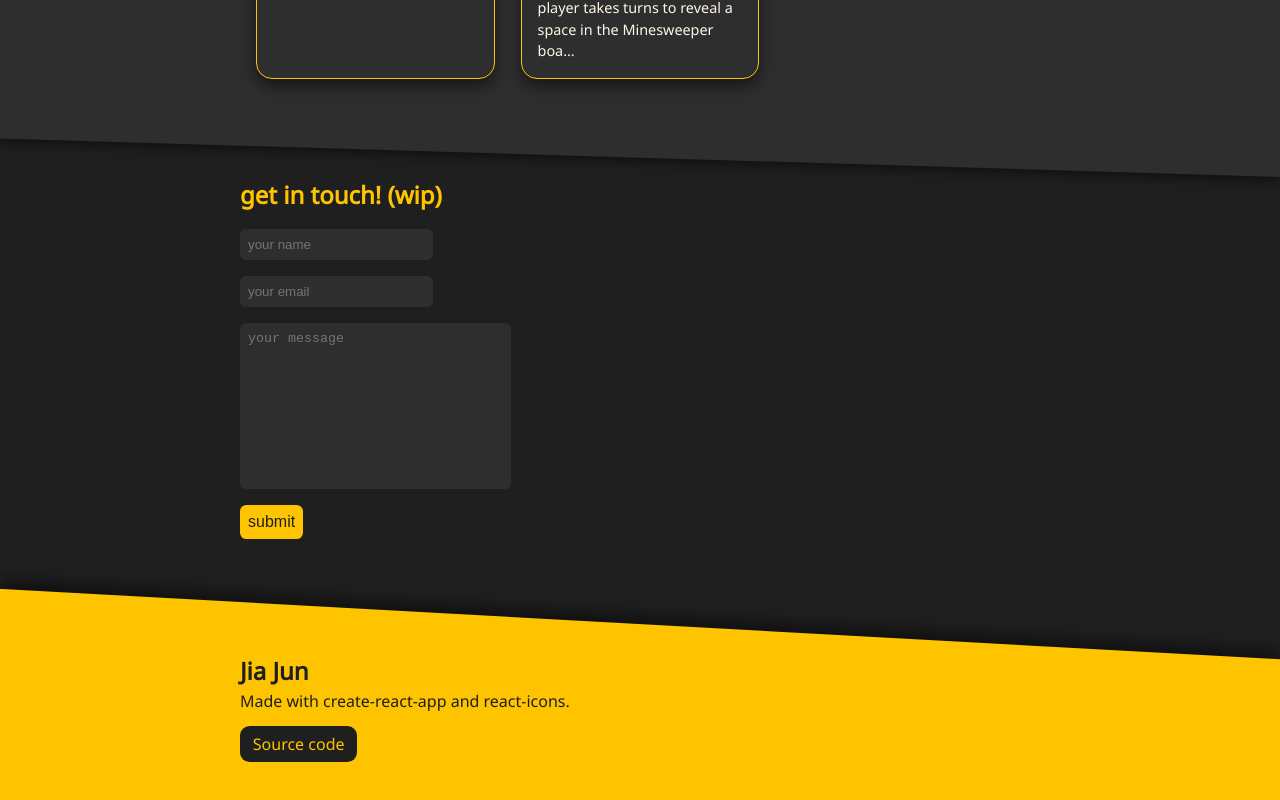
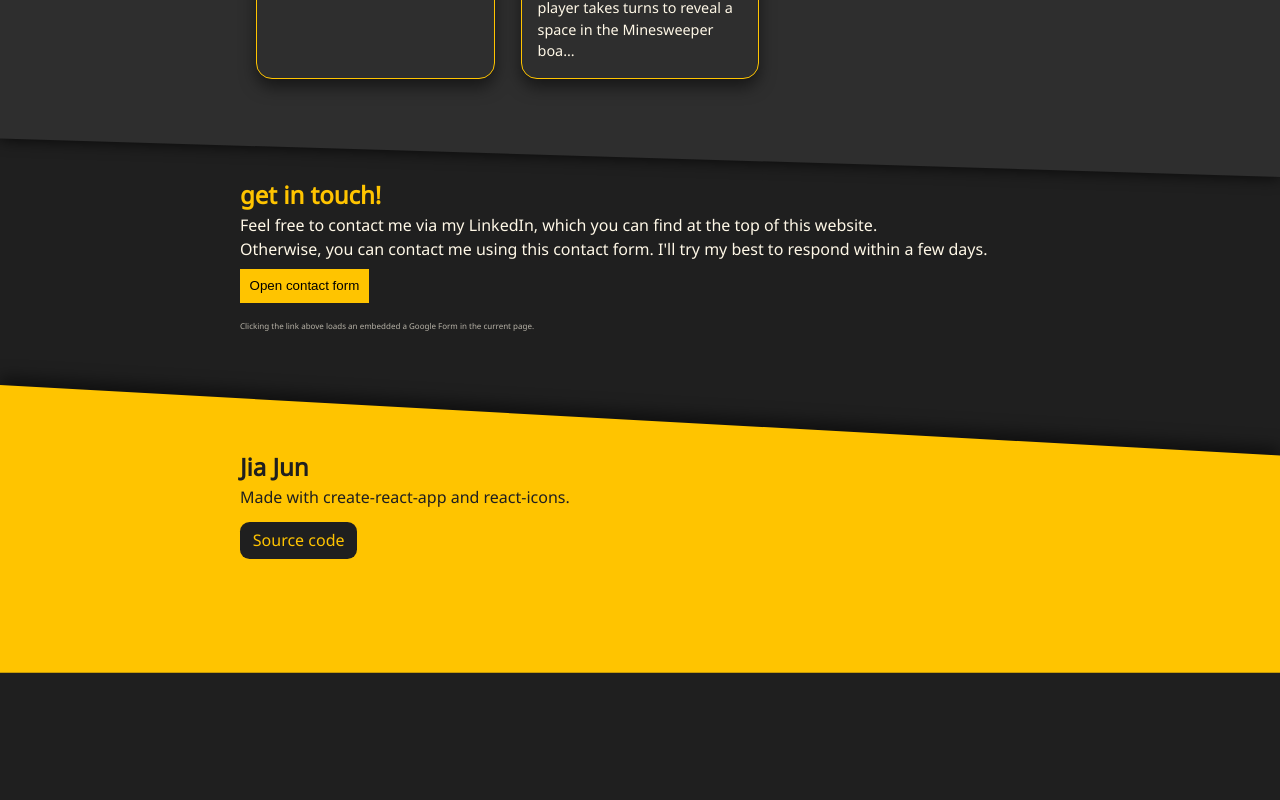
Before and after one commit to iamchenjiajun/iamchenjiajun.github.io, a React (Create React App) app: page / in a window 1280 px wide. Shown: the part 1706-2506 px from the top of the page. After the commit the page ends 2379 px from the top, so only its background shows below. Built offline with nearby package versions, Linux system fonts and the light colour scheme; the HTML template or start-up script is replaced by a standard one.

Commit message:
Add contact form

```diff
--- a/src/App.jsx
+++ b/src/App.jsx
@@ -4,7 +4,7 @@ import About from './components/page/About'
 import Skills from './components/page/Skills';
 import Footer from './components/page/Footer';
 import Projects from './components/page/Projects/Projects';
-import Contact from './components/page/Contact';
+import Contact from './components/page/Contact/Contact';
 
 function App() {
   return (
--- a/src/components/page/Contact.jsx
+++ /dev/null
@@ -1,18 +0,0 @@
-import React from 'react'
-import './contact.css'
-
-function Contact() {
-  return (
-    <section className='container contact__container' id='contact'>
-        <h2>get in touch! (wip)</h2>
-        <form action="" className='contact__form'>
-          <input className='contact__form-input' required type="text" placeholder='your name' />
-          <input className='contact__form-input' required type="email" name="" id="" placeholder='your email' />
-          <textarea className='contact__form-textarea' required name="" id="" cols="30" rows="10" placeholder='your message'></textarea>
-          <button className='contact__form-button' type="submit" disabled>submit</button>
-        </form>
-    </section>
-  )
-}
-
-export default Contact
--- /dev/null
+++ b/src/components/page/Contact/Contact.jsx
@@ -0,0 +1,23 @@
+import React, { useState } from 'react'
+import './contact.css'
+
+const contactFormElem = <iframe title='contact me' className='contact__googleform' src="https://docs.google.com/forms/d/e/1FAIpQLScc_4FeJG3O6trW_BMRTsT_1UoNM8Pp8Bw2HuY9qTWHkH1-oA/viewform?embedded=true" width="640" height="937" frameborder="0" marginheight="0" marginwidth="0">Loading…</iframe>;
+
+function Contact() {
+  const [contactForm, getContactForm] = useState(null);
+
+  return (
+    <section className='container contact__container' id='contact'>
+        <h2>get in touch!</h2>
+        <p>Feel free to contact me via my LinkedIn, which you can find at the top of this website.</p>
+        <p>Otherwise, you can contact me using this contact form. I'll try my best to respond within a few days.</p>
+        <div className='contact__form'>
+          <button className='contact__form-button' onClick={() => getContactForm(contactFormElem)}>Open contact form</button>
+          <small className='contact__form-info'>Clicking the link above loads an embedded a Google Form in the current page.</small>
+          {contactForm}
+        </div>
+    </section>
+  )
+}
+
+export default Contact
--- /dev/null
+++ b/src/components/page/Contact/contact.css
@@ -0,0 +1,19 @@
+.contact__form-button {
+    display: block;
+    padding: 0.6rem;
+    margin: 0.5rem 0;
+    background: var(--accent-color);
+    cursor: pointer;
+}
+
+.contact__form-info {
+    opacity: 68%;
+    font-size: 0.5rem;
+}
+
+.contact__googleform {
+    display: block;
+    margin: 1rem auto;
+    width: 100%;
+    background: #fff3cc;
+}
--- a/src/components/page/contact.css
+++ /dev/null
@@ -1,28 +0,0 @@
-.contact__form * {
-    margin: 1rem 0;
-    background: var(--alt-bg-color);
-    color: var(--main-color);
-}
-
-.contact__form-input {
-    display: block;
-    padding: 0.5rem;
-    border-radius: 0.4rem;
-}
-
-.contact__form-textarea {
-    resize: none;
-    display: block;
-    border-radius: 0.4rem;
-    padding: 0.5rem;
-}
-
-.contact__form-button {
-    font-size: 1rem;
-    background-color: var(--accent-color);
-    color: var(--main-bg-color);
-    display: block;
-    padding: 0.5rem;
-    border-radius: 0.4rem;
-    cursor: pointer;
-}
```
